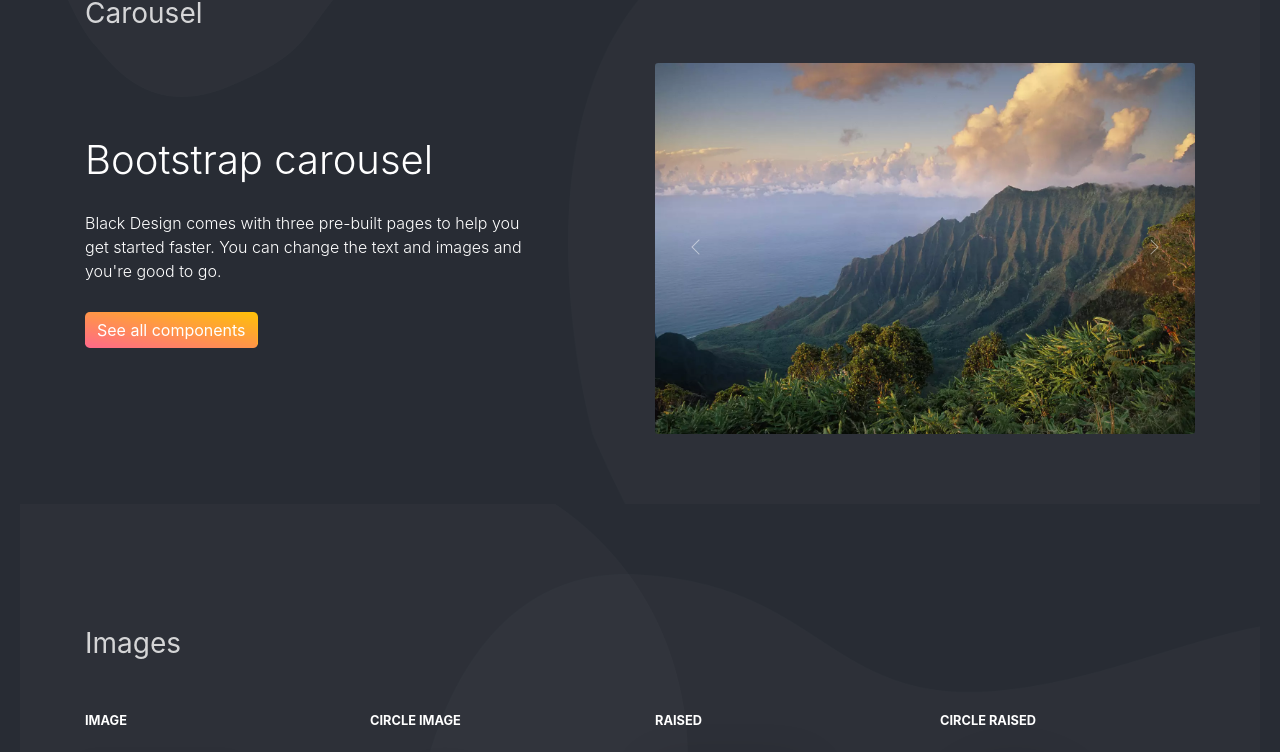
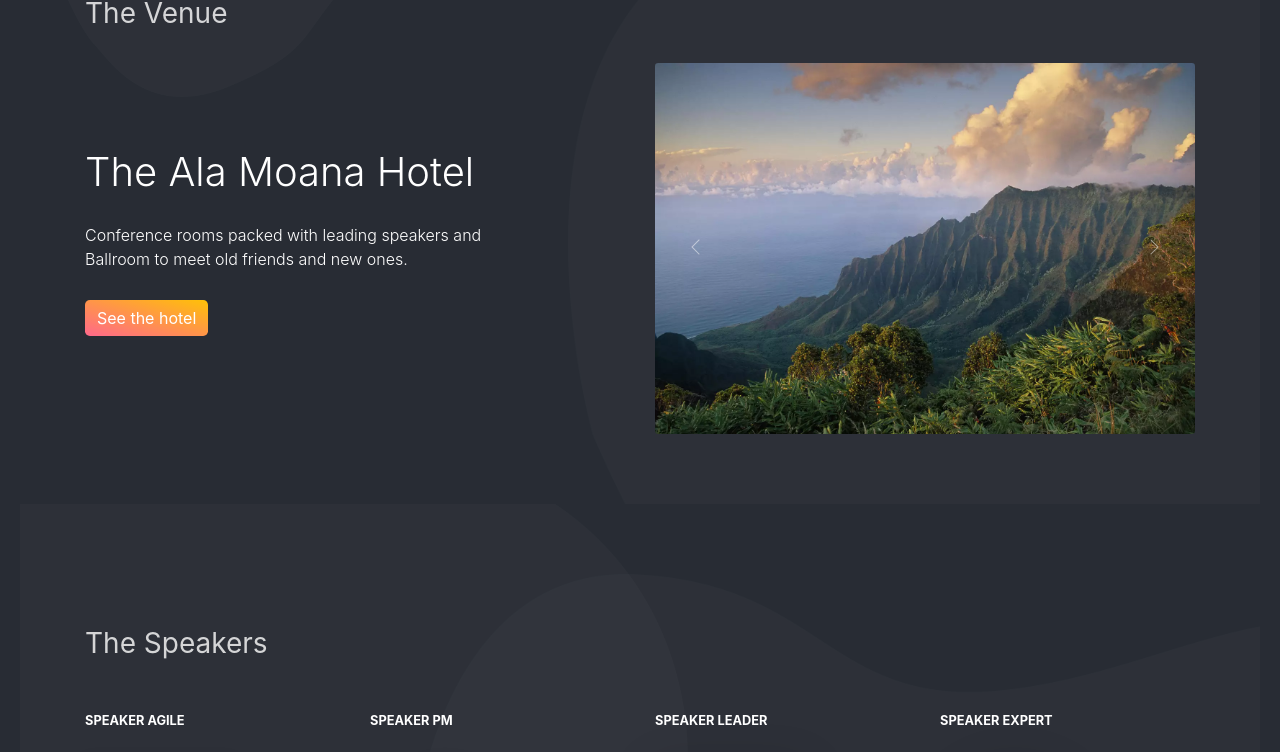
Before and after one commit to aloha-fim/docker_react_python_frontend, a React (Create React App) app: page / in a window 1280 px wide. Shown: the part 996-1748 px from the top of the page. Built offline with nearby package versions, Linux system fonts and the light colour scheme.

Commit message:
UX for PDD

```diff
--- a/public/index.html
+++ b/public/index.html
@@ -24,7 +24,7 @@
       work correctly both with client-side routing and a non-root public URL.
       Learn how to configure a non-root public URL by running `npm run build`.
     -->
-    <title>Forvava</title>
+    <title>PMI Hawaii</title>
   </head>
   <body>
     <noscript>You need to enable JavaScript to run this app.</noscript>
--- a/src/components/JavaScript.js
+++ b/src/components/JavaScript.js
@@ -76,24 +76,22 @@ export default function JavaScript() {
       <div className="section">
         <Container>
           <div className="title">
-            <h3>Carousel</h3>
+            <h3>The Venue</h3>
           </div>
           <Row className="justify-content-between align-items-center">
             <Col className="mb-5 mb-lg-0" lg="5">
               <h1 className="text-white font-weight-light">
-                Bootstrap carousel
+                The Ala Moana Hotel
               </h1>
               <p className="text-white mt-4">
-                Black Design comes with three pre-built pages to help you get
-                started faster. You can change the text and images and you're
-                good to go.
+                Conference rooms packed with leading speakers and Ballroom to meet old friends and new ones.
               </p>
               <Button
                 className="mt-4"
                 color="warning"
                 href="https://demos.creative-tim.com/blk-design-system-react/#/documentation/alert"
               >
-                See all components
+                See the hotel
               </Button>
             </Col>
             <Col lg="6">
--- a/src/components/Signup.js
+++ b/src/components/Signup.js
@@ -53,15 +53,11 @@ export default function Signup() {
         <Row className="row-grid justify-content-between align-items-center">
           <Col lg="6">
             <h3 className="display-3 text-white">
-              A beautiful Black Design{" "}
-              <span className="text-white">completed with examples</span>
+              Sign Up now{" "}
+              <span className="text-white">to join</span>
             </h3>
             <p className="text-white mb-3">
-              The Design System comes with four pre-built pages to help you get
-              started faster. You can change the text and images and you're good
-              to go. More importantly, looking at them will give you a picture
-              of what you can built with this powerful Bootstrap 4 Design
-              System.
+              PDD 2023 will be an exciting event with lots of learning and networking.
             </p>
             <div className="btn-wrapper">
               <Button color="primary" to="auth" tag={Link}>
--- a/src/components/Typography.js
+++ b/src/components/Typography.js
@@ -146,11 +146,11 @@ export default function Typography() {
         </div> */}
         <div className="space-50" />
         <div id="images">
-          <h3 className="mb-5">Images</h3>
+          <h3 className="mb-5">The Speakers</h3>
           <Row>
             <Col sm="3" xs="6">
               <small className="d-block text-uppercase font-weight-bold mb-4">
-                Image
+                Speaker Agile
               </small>
               <img
                 alt="..."
@@ -161,7 +161,7 @@ export default function Typography() {
             </Col>
             <Col sm="3" xs="6">
               <small className="d-block text-uppercase font-weight-bold mb-4">
-                Circle Image
+                Speaker PM
               </small>
               <img
                 alt="..."
@@ -172,7 +172,7 @@ export default function Typography() {
             </Col>
             <Col className="mt-5 mt-sm-0" sm="3" xs="6">
               <small className="d-block text-uppercase font-weight-bold mb-4">
-                Raised
+                Speaker Leader
               </small>
               <img
                 alt="..."
@@ -183,7 +183,7 @@ export default function Typography() {
             </Col>
             <Col className="mt-5 mt-sm-0" sm="3" xs="6">
               <small className="d-block text-uppercase font-weight-bold mb-4">
-                Circle Raised
+                Speaker Expert
               </small>
               <img
                 alt="..."
--- a/src/components/indexnavbar/IndexNavbar.js
+++ b/src/components/indexnavbar/IndexNavbar.js
@@ -169,7 +169,7 @@ export default function IndexNavbar() {
                 onClick={(e) => e.preventDefault()}
               >
                 <i className="fa fa-cogs d-lg-none d-xl-none" />
-                Getting started
+                Info
               </DropdownToggle>
               <DropdownMenu className="dropdown-with-icons">
                 {/* <DropdownItem href="https://demos.creative-tim.com/blk-design-system-react/#/documentation/overview">
@@ -197,7 +197,7 @@ export default function IndexNavbar() {
                 target="_blank"
                 href="https://react-python-frontend.onrender.com/"
               >
-                <i className="tim-icons icon-spaceship" /> Main
+                <i className="tim-icons icon-spaceship" /> Sign Up
               </Button>
             </NavItem>
             {/* <NavItem>
```
Also changed, not shown: src/assets/img/fabien-bazanegue.jpg, src/assets/img/mark-finn.jpg.
